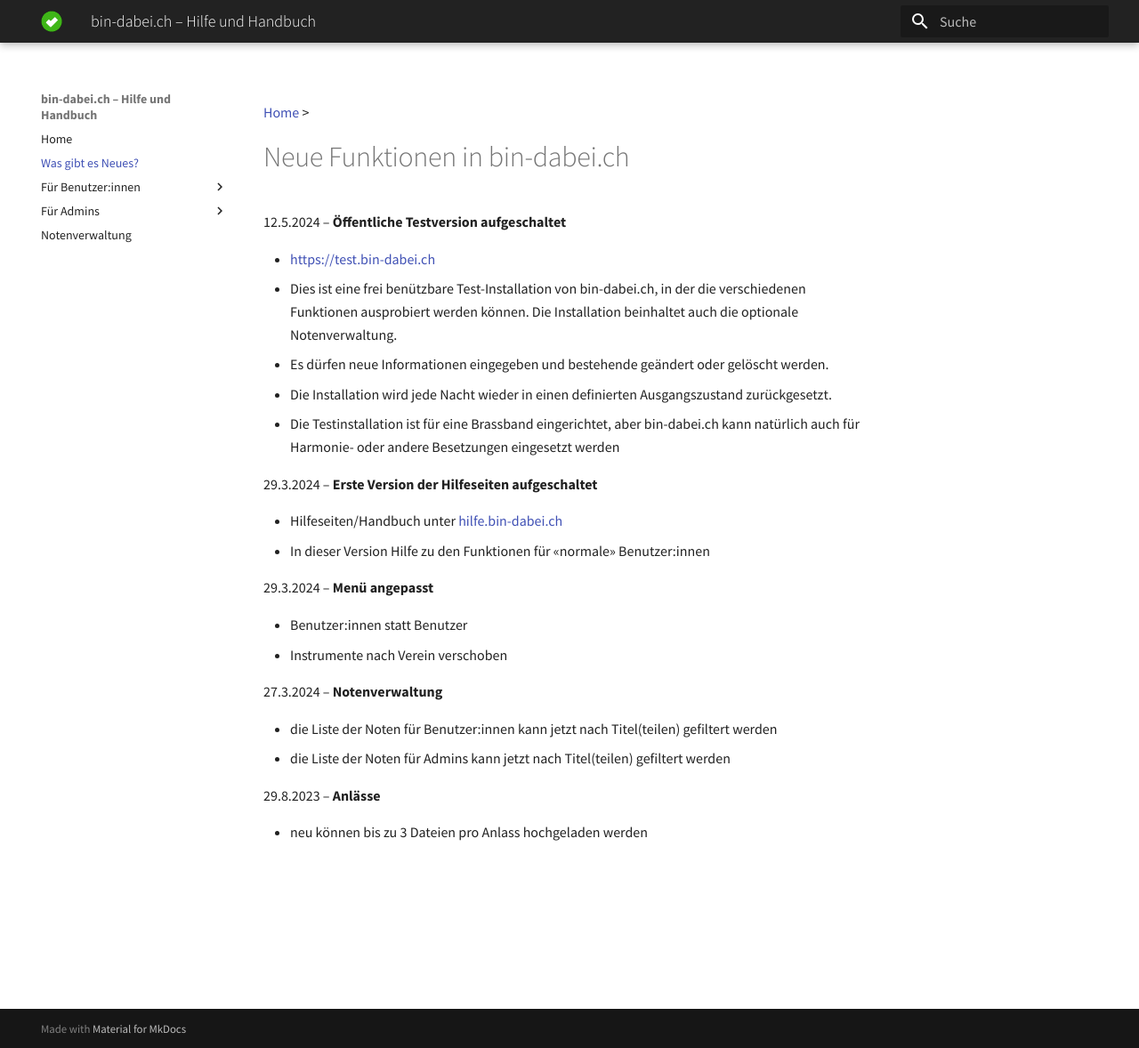
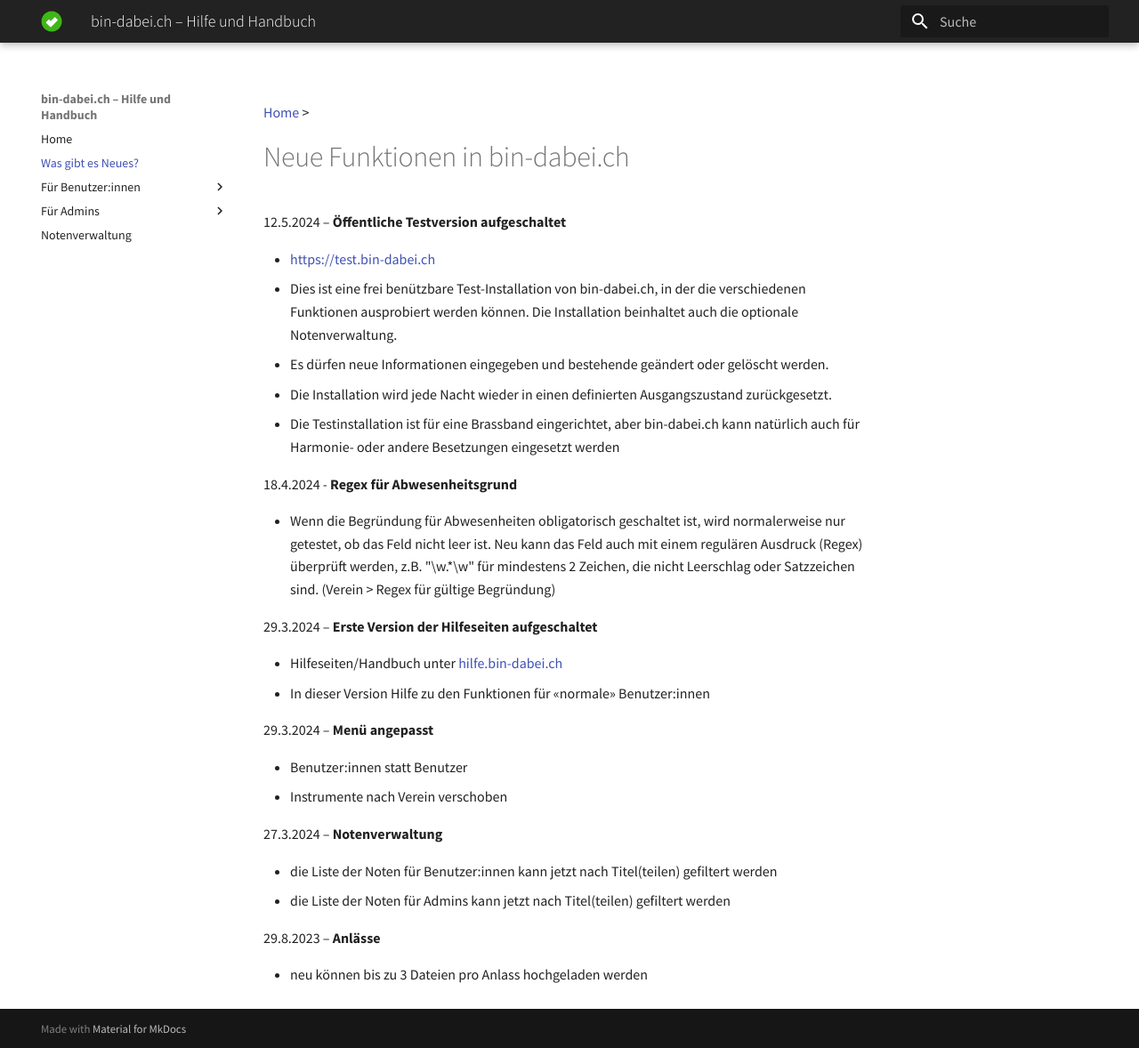
Before and after one commit to ritterg/bin-dabei-dokumentation, an MkDocs documentation site: the page built from docs/changelog.md, in a window 1280 px wide and 1178 px high. Shown: the whole window at 89% size. Built offline with MkDocs 1.6.1 and Material for MkDocs 9.7.7, drawn with Linux system fonts in a browser that asks for light colours; some web fonts are replaced.

Commit message:
changelog regex begründung

```diff
--- a/docs/changelog.md
+++ b/docs/changelog.md
@@ -2,13 +2,17 @@
 
 # Neue Funktionen in bin-dabei.ch
 
-12.5.2024  – **Öffentliche Testversion aufgeschaltet**
+12.5.2024 – **Öffentliche Testversion aufgeschaltet**
 
 - [https://test.bin-dabei.ch](https://test.bin-dabei.ch)
 - Dies ist eine frei benützbare Test-Installation von bin-dabei.ch, in der die verschiedenen Funktionen ausprobiert werden können. Die Installation beinhaltet auch die optionale Notenverwaltung.
 - Es dürfen neue Informationen eingegeben und bestehende geändert oder gelöscht werden.
 - Die Installation wird jede Nacht wieder in einen definierten Ausgangszustand zurückgesetzt.
 - Die Testinstallation ist für eine Brassband eingerichtet, aber bin-dabei.ch kann natürlich auch für Harmonie- oder andere Besetzungen eingesetzt werden
+
+18.4.2024 - **Regex für Abwesenheitsgrund**
+
+- Wenn die Begründung für Abwesenheiten obligatorisch geschaltet ist, wird normalerweise nur getestet, ob das Feld nicht leer ist. Neu kann das Feld auch mit einem regulären Ausdruck (Regex) überprüft werden, z.B. "\w.*\w" für mindestens 2 Zeichen, die nicht Leerschlag oder Satzzeichen sind. (Verein > Regex für gültige Begründung)
 
 29.3.2024 – **Erste Version der Hilfeseiten aufgeschaltet**
 
```
